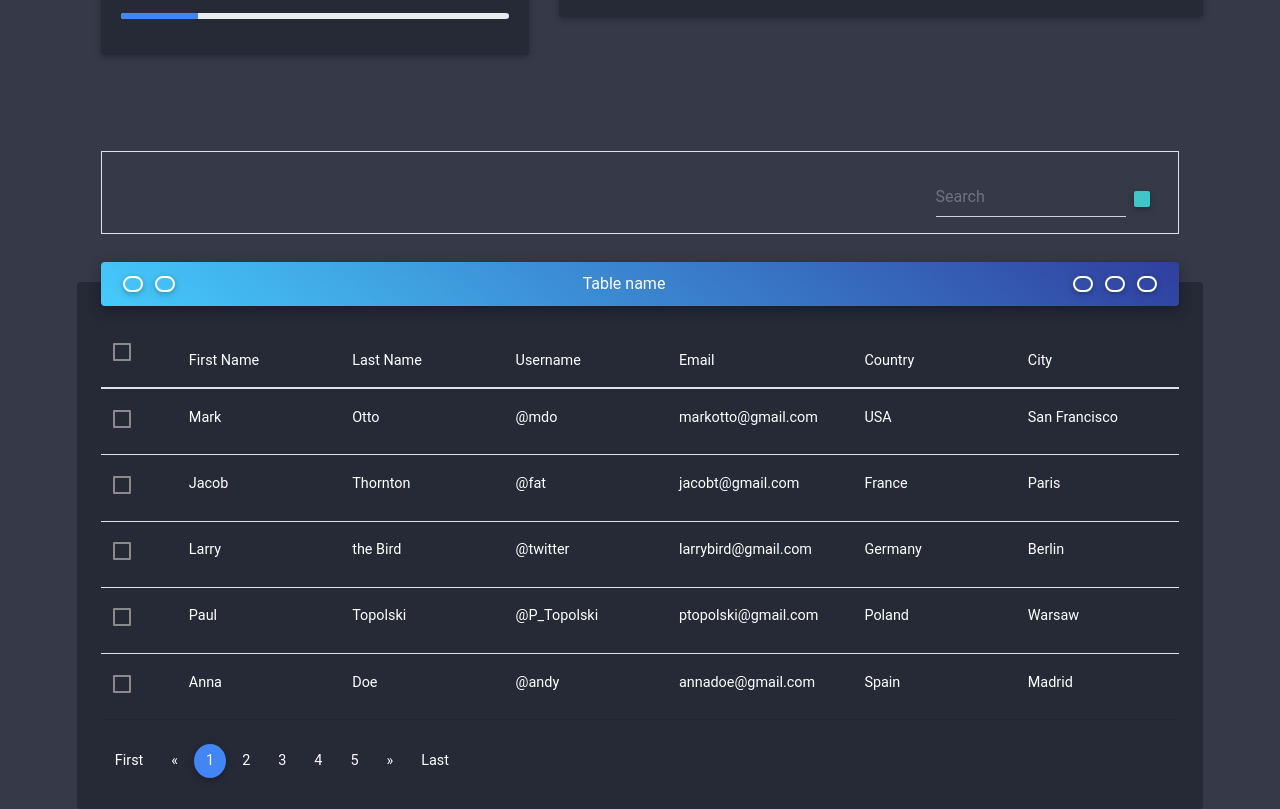
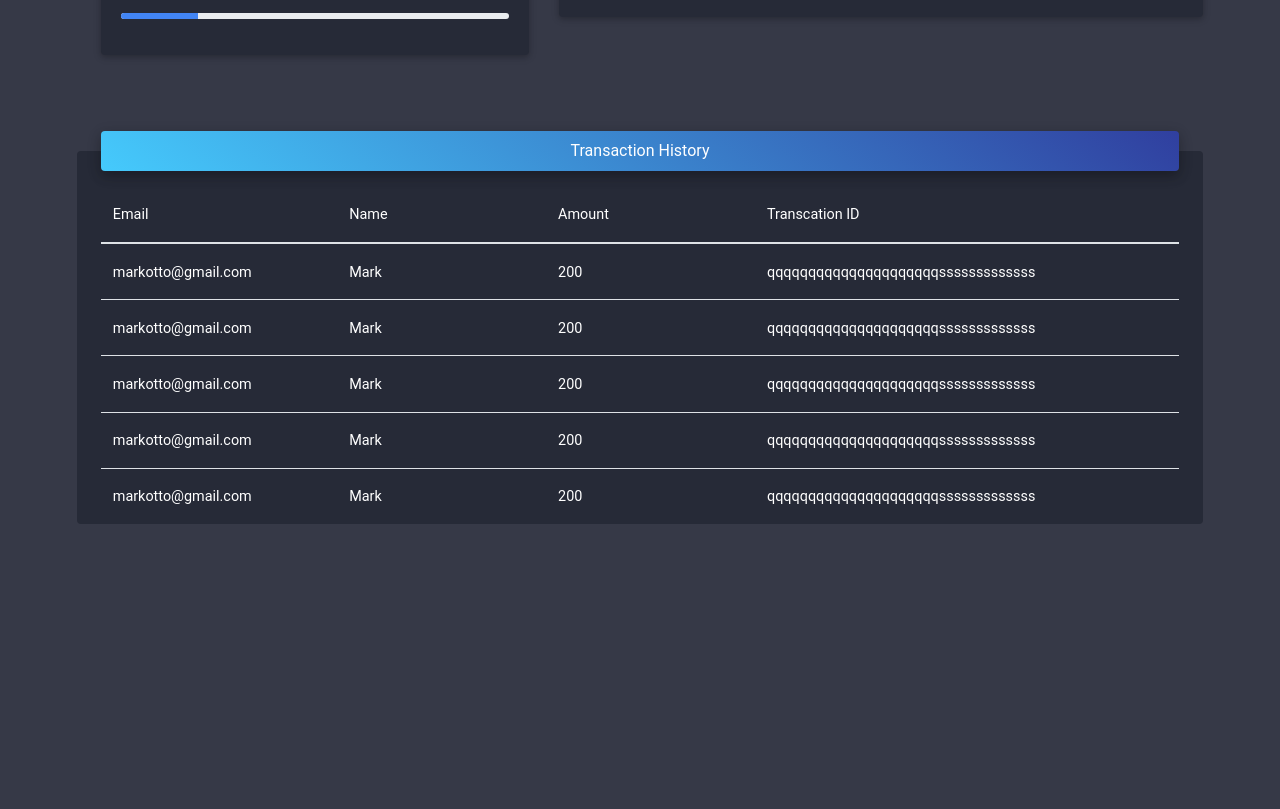
Before and after one commit to jayprakash02/Banking-System, a Vue app: page /#/ in a window 1280 px wide. Shown: the part 422-1231 px from the top of the page. After the commit the page ends 946 px from the top, so only its background shows below. Built offline with nearby package versions, Linux system fonts and the light colour scheme; a web font is replaced by a local one.

Commit message:
table updated

```diff
--- a/src/components/Customer.vue
+++ b/src/components/Customer.vue
@@ -178,7 +178,7 @@
                           class="btn btn-outline-warning btn-sm waves-effect waves-light"
                           style="width: 140px;"
                         >
-                          Send message
+                          Send Credits
                         </button>
                       </div>
                     </div>
--- a/src/components/Transcation.vue
+++ b/src/components/Transcation.vue
@@ -1,115 +1,39 @@
 <template>
   <section>
+    <div
+      class="card card-cascade narrower z-depth-0 dark-card-admin text-white"
+    >
+      <div
+        class="view view-cascade gradient-card-header blue-gradient narrower py-2 mx-4 mb-3 d-flex justify-content-between align-items-center white black lighten-4"
+      >
+        <div></div>
 
-            <!-- Top Table UI -->
-            <div class="table-ui p-2 mb-3 mx-4 mb-5">
+        <a href="" class="white-text mx-3">Transaction History</a>
 
-              <!-- Grid row -->
-              <div class="row">
-
-                <!-- Grid column -->
-                <div class="col-xl-3 col-md-6">
-
-                  <!-- Name -->
-                  <select class="mdb-select colorful-select dropdown-info mx-2 md-form mt-3 md-dropdown">
-                    <option value="" disabled="" selected="">Bulk actions</option>
-                    <option value="1">Delate</option>
-                    <option value="2">Export</option>
-                    <option value="3">Change segment</option>
-                  </select>
-
-                </div>
-                <!-- Grid column -->
-
-                <!-- Grid column -->
-                <div class="col-xl-3 col-md-6">
-
-                  <!-- Blue select -->
-                  <select class="mdb-select colorful-select dropdown-info mx-2 md-form mt-3 md-dropdown">
-                    <option value="" disabled="" selected="">Show only</option>
-                    <option value="1">All  (2000)</option>
-                    <option value="2">Never opened  (200)</option>
-                    <option value="3">Opened but unanswered  (1800)</option>
-                    <option value="4">Answered  (200)</option>
-                    <option value="5">Unsunscribed  (50)</option>
-                  </select>
-
-                </div>
-                <!-- Grid column -->
-
-                <!-- Grid column -->
-                <div class="col-xl-3 col-md-6">
-
-                  <!-- Blue select -->
-                  <select class="mdb-select colorful-select dropdown-info mx-2 md-form mt-3 md-dropdown">
-                    <option value="" disabled="" selected="">Filter segments</option>
-                    <option value="1">Contacts in no segments  (100)</option>
-                    <option value="1">Segment 1  (2000)</option>
-                    <option value="2">Segment 2  (1000)</option>
-                    <option value="3">Segment 3  (4000)</option>
-                  </select>
-
-                </div>
-                <!-- Grid column -->
-
-                <!-- Grid column -->
-                <div class="col-xl-3 col-md-6">
-
-                  <form class="form-inline mt-2 ml-2">
-                    <div class="form-group md-form mt-2">
-                      <input class="form-control w-100 text-white" type="text" placeholder="Search">
-                    </div>
-                    <button class="btn btn-sm btn-primary ml-2 mr-0 mb-md-0 mb-4 px-2 waves-effect waves-light dark-grey-text text-white"><i class="fas fa-search text-white"></i></button>
-                  </form>
-
-                </div>
-                <!-- Grid column -->
-
-              </div>
-              <!-- Grid row -->
-
-            </div>
-            <!-- Top Table UI -->
-
-            <div class="card card-cascade narrower z-depth-0 dark-card-admin text-white">
-
-              <div class="view view-cascade gradient-card-header blue-gradient narrower py-2 mx-4 mb-3 d-flex justify-content-between align-items-center white black lighten-4">
-
-                <div>
-                  <button type="button" class="btn btn-outline-white btn-rounded btn-sm px-2 waves-effect waves-light dark-grey-text text-white"><i class="fas fa-th-large mt-0 text-white"></i></button>
-                  <button type="button" class="btn btn-outline-white btn-rounded btn-sm px-2 waves-effect waves-light dark-grey-text text-white"><i class="fas fa-columns mt-0 text-white"></i></button>
-                </div>
-
-                <a href="" class="white-text mx-3">Table name</a>
-
-                <div>
-                  <button type="button" class="btn btn-outline-white btn-rounded btn-sm px-2 waves-effect waves-light dark-grey-text text-white"><i class="fas fa-pencil-alt mt-0 text-white"></i></button>
-                  <button type="button" class="btn btn-outline-white btn-rounded btn-sm px-2 waves-effect waves-light dark-grey-text text-white"><i class="fas fa-eraser mt-0 text-white"></i></button>
-                  <button type="button" class="btn btn-outline-white btn-rounded btn-sm px-2 waves-effect waves-light dark-grey-text text-white"><i class="fas fa-info-circle mt-0 text-white"></i></button>
-                </div>
-
+        <div></div>
       </div>
 
       <div class="px-4">
-
         <div class="table-responsive">
-
           <!--Table-->
           <table class="table table-hover mb-0">
-
             <!-- Table head -->
             <thead>
               <tr>
-                        <th class="text-white">
-                          <input class="form-check-input text-white" type="checkbox" id="checkbox">
-                          <label for="checkbox" class="form-check-label mr-2 label-table text-white"></label>
+                <th class="th-lg text-white">
+                  <a>Email <i class="fas fa-sort ml-1 text-white"></i></a>
                 </th>
-                        <th class="th-lg text-white"><a>First Name <i class="fas fa-sort ml-1 text-white"></i></a></th>
-                        <th class="th-lg text-white"><a>Last Name<i class="fas fa-sort ml-1 text-white"></i></a></th>
-                        <th class="th-lg text-white"><a>Username<i class="fas fa-sort ml-1 text-white"></i></a></th>
-                        <th class="th-lg text-white"><a>Email<i class="fas fa-sort ml-1 text-white"></i></a></th>
-                        <th class="th-lg text-white"><a>Country<i class="fas fa-sort ml-1 text-white"></i></a></th>
-                        <th class="th-lg text-white"><a>City<i class="fas fa-sort ml-1 text-white"></i></a></th>
+                <th class="th-lg text-white">
+                  <a>Name<i class="fas fa-sort ml-1 text-white"></i></a>
+                </th>
+                <th class="th-lg text-white">
+                  <a>Amount<i class="fas fa-sort ml-1 text-white"></i></a>
+                </th>
+                <th class="th-lg text-white">
+                  <a
+                    >Transcation ID<i class="fas fa-sort ml-1 text-white"></i
+                  ></a>
+                </th>
               </tr>
             </thead>
             <!-- Table head -->
@@ -117,131 +41,42 @@
             <!-- Table body -->
             <tbody>
               <tr>
-                        <th scope="row" class="text-white">
-                          <input class="form-check-input text-white" type="checkbox" id="checkbox1">
-                          <label for="checkbox1" class="label-table text-white"></label>
-                        </th>
+                <td class="text-white">markotto@gmail.com</td>
                 <td class="text-white">Mark</td>
-                        <td class="text-white">Otto</td>
-                        <td class="text-white">@mdo</td>
-                        <td class="text-white">markotto@gmail.com</td>
-                        <td class="text-white">USA</td>
-                        <td class="text-white">San Francisco</td>
+                <td class="text-white">200</td>
+                <td class="text-white">qqqqqqqqqqqqqqqqqqqqqsssssssssssss</td>
               </tr>
               <tr>
-                        <th scope="row" class="text-white">
-                          <input class="form-check-input text-white" type="checkbox" id="checkbox2">
-                          <label for="checkbox2" class="label-table text-white"></label>
-                        </th>
-                        <td class="text-white">Jacob</td>
-                        <td class="text-white">Thornton</td>
-                        <td class="text-white">@fat</td>
-                        <td class="text-white">jacobt@gmail.com</td>
-                        <td class="text-white">France</td>
-                        <td class="text-white">Paris</td>
+                <td class="text-white">markotto@gmail.com</td>
+                <td class="text-white">Mark</td>
+                <td class="text-white">200</td>
+                <td class="text-white">qqqqqqqqqqqqqqqqqqqqqsssssssssssss</td>
               </tr>
               <tr>
-                        <th scope="row" class="text-white">
-                          <input class="form-check-input text-white" type="checkbox" id="checkbox3">
-                          <label for="checkbox3" class="label-table text-white"></label>
-                        </th>
-                        <td class="text-white">Larry</td>
-                        <td class="text-white">the Bird</td>
-                        <td class="text-white">@twitter</td>
-                        <td class="text-white">larrybird@gmail.com</td>
-                        <td class="text-white">Germany</td>
-                        <td class="text-white">Berlin</td>
+                <td class="text-white">markotto@gmail.com</td>
+                <td class="text-white">Mark</td>
+                <td class="text-white">200</td>
+                <td class="text-white">qqqqqqqqqqqqqqqqqqqqqsssssssssssss</td>
               </tr>
               <tr>
-                        <th scope="row" class="text-white">
-                          <input class="form-check-input text-white" type="checkbox" id="checkbox4">
-                          <label for="checkbox4" class="label-table text-white"></label>
-                        </th>
-                        <td class="text-white">Paul</td>
-                        <td class="text-white">Topolski</td>
-                        <td class="text-white">@P_Topolski</td>
-                        <td class="text-white">ptopolski@gmail.com</td>
-                        <td class="text-white">Poland</td>
-                        <td class="text-white">Warsaw</td>
+                <td class="text-white">markotto@gmail.com</td>
+                <td class="text-white">Mark</td>
+                <td class="text-white">200</td>
+                <td class="text-white">qqqqqqqqqqqqqqqqqqqqqsssssssssssss</td>
               </tr>
               <tr>
-                        <th scope="row" class="text-white">
-                          <input class="form-check-input text-white" type="checkbox" id="checkbox5">
-                          <label for="checkbox5" class="label-table text-white"></label>
-                        </th>
-                        <td class="text-white">Anna</td>
-                        <td class="text-white">Doe</td>
-                        <td class="text-white">@andy</td>
-                        <td class="text-white">annadoe@gmail.com</td>
-                        <td class="text-white">Spain</td>
-                        <td class="text-white">Madrid</td>
+                <td class="text-white">markotto@gmail.com</td>
+                <td class="text-white">Mark</td>
+                <td class="text-white">200</td>
+                <td class="text-white">qqqqqqqqqqqqqqqqqqqqqsssssssssssss</td>
               </tr>
             </tbody>
             <!-- Table body -->
-
           </table>
           <!-- Table -->
-
         </div>
-
-                <hr class="my-0">
-
-                <!-- Bottom Table UI -->
-                <div class="d-flex justify-content-between">
-
-                  <!-- Name -->
-                  <select class="mdb-select colorful-select dropdown-primary md-form hidden-md-down">
-                    <option value="" disabled="">Rows number</option>
-                    <option value="1" selected="">5 rows</option>
-                    <option value="2">25 rows</option>
-                    <option value="3">50 rows</option>
-                    <option value="4">100 rows</option>
-                  </select>
-
-                  <!-- Pagination -->
-                  <nav class="my-4">
-                    <ul class="pagination pagination-circle pg-blue mb-0">
-
-                      <!--First-->
-                      <li class="page-item disabled clearfix d-none d-md-block"><a class="page-link waves-effect waves-effect text-white">First</a></li>
-
-                      <!-- Arrow left -->
-                      <li class="page-item disabled">
-                        <a class="page-link waves-effect waves-effect text-white" aria-label="Previous">
-                          <span aria-hidden="true">«</span>
-                          <span class="sr-only">Previous</span>
-                        </a>
-                      </li>
-
-                      <!-- Numbers -->
-                      <li class="page-item active"><a class="page-link waves-effect waves-effect text-white">1</a></li>
-                      <li class="page-item"><a class="page-link waves-effect waves-effect text-white">2</a></li>
-                      <li class="page-item"><a class="page-link waves-effect waves-effect text-white">3</a></li>
-                      <li class="page-item"><a class="page-link waves-effect waves-effect text-white">4</a></li>
-                      <li class="page-item"><a class="page-link waves-effect waves-effect text-white">5</a></li>
-
-                      <!-- Arrow right -->
-                      <li class="page-item">
-                        <a class="page-link waves-effect waves-effect text-white" aria-label="Next">
-                          <span aria-hidden="true">»</span>
-                          <span class="sr-only">Next</span>
-                        </a>
-                      </li>
-
-                      <!-- First -->
-                      <li class="page-item clearfix d-none d-md-block"><a class="page-link waves-effect waves-effect text-white">Last</a></li>
-
-                    </ul>
-                  </nav>
-                  <!-- Pagination -->
-
       </div>
-                <!-- Bottom Table UI -->
-
     </div>
-
-            </div>
-
   </section>
 </template>
 <script>
```
Lines whose indentation alone changed are shown as unchanged.
